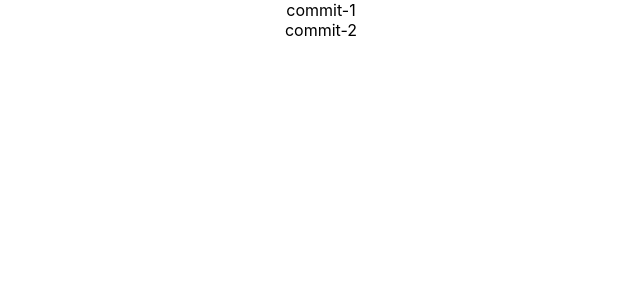
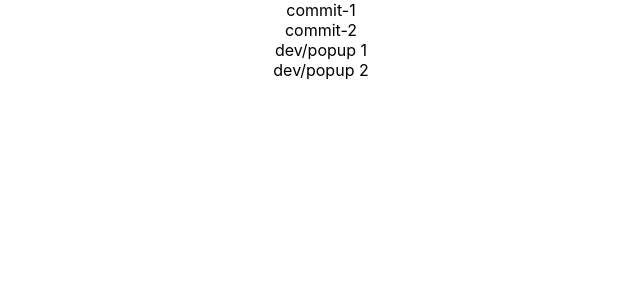
Before and after one commit to grinevichd/git-training, a React (Create React App) app: page / in a window 1280 px wide. Shown: the top 300 px of the page, without its empty margins (319-959 px from the left). Built offline with nearby package versions, Linux system fonts and the light colour scheme.

Commit message:
dev/login branch commit 2

```diff
--- a/src/App.tsx
+++ b/src/App.tsx
@@ -6,6 +6,9 @@ function App() {
     <div className="App">
       <div>commit-1</div>
       <div>commit-2</div>
+      <div>dev/popup 1</div>
+      <div>dev/popup 2</div>
+
     </div>
   );
 }
```
